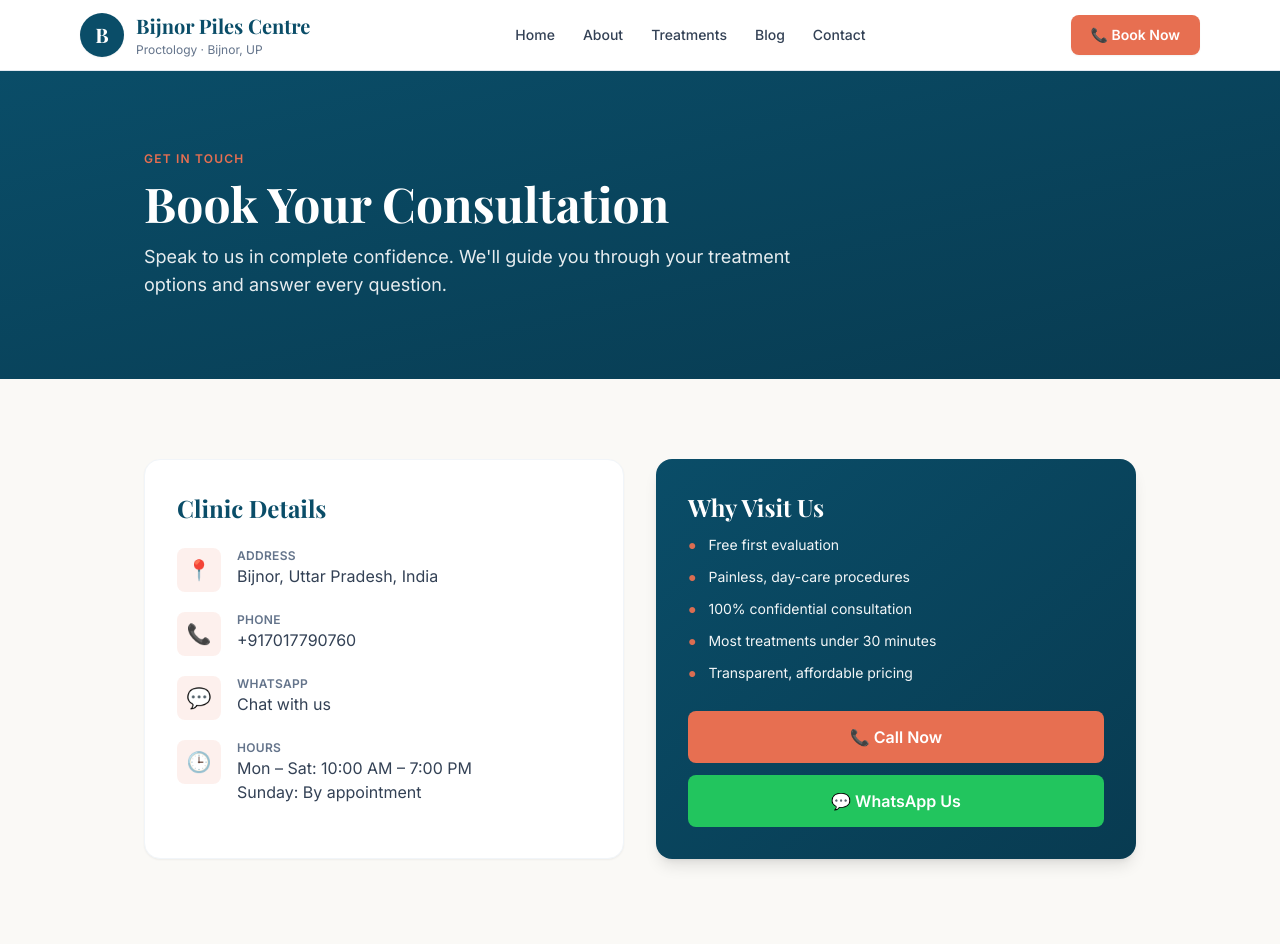
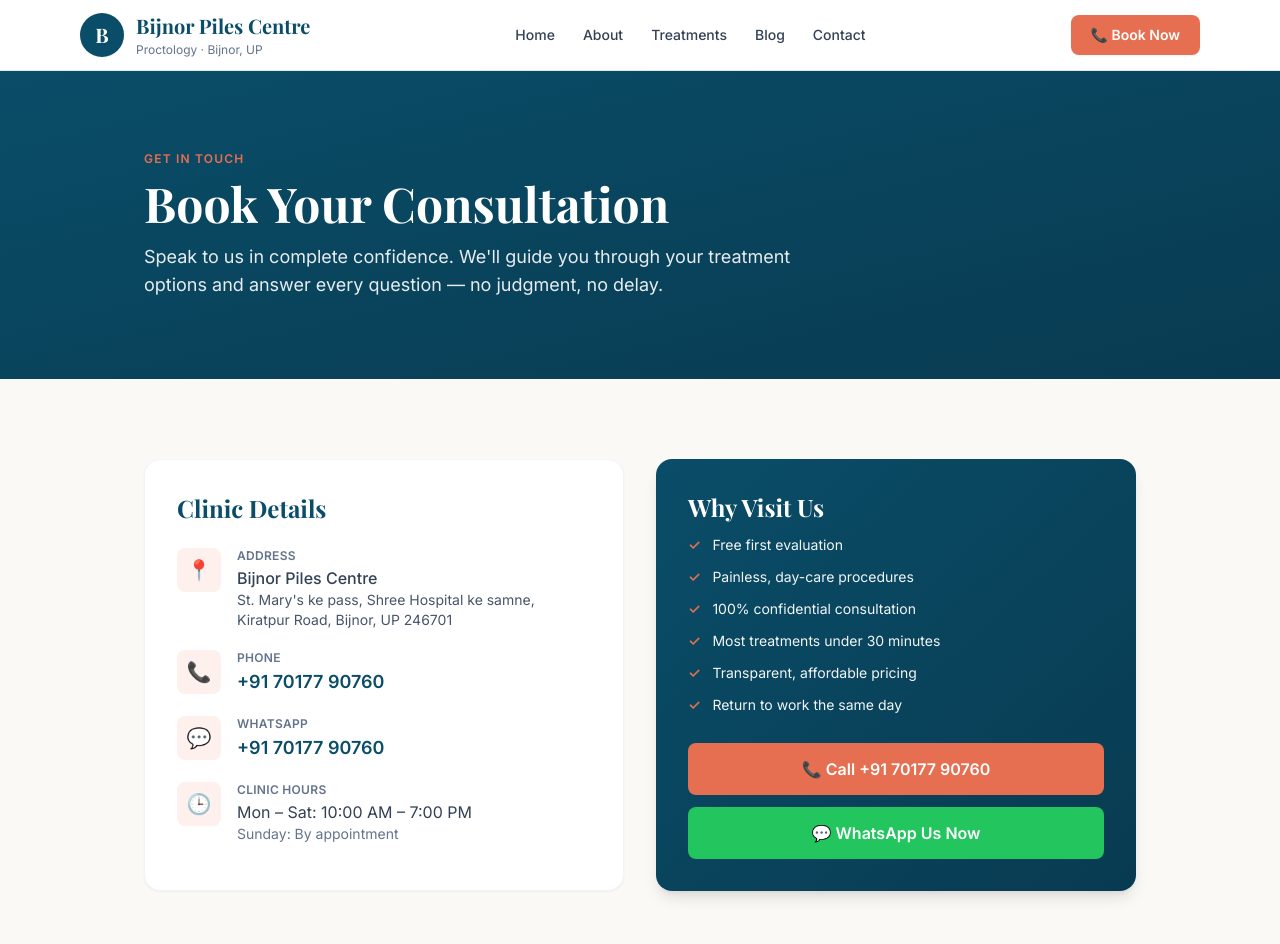
Before and after one commit to kumarparmod23/bijnorpilescentre, a Jekyll site: the page built from contact.md, in a window 1280 px wide and 1400 px high. Shown: the top 944 px of the window. Built offline with Jekyll 4.4.1, drawn with Linux system fonts in a browser that asks for light colours; nearby versions of some CDN libraries; some of the changed text lies outside the part shown.

Commit message:
fix: buttons, phone, address, map — contact.md

```diff
--- a/contact.md
+++ b/contact.md
@@ -2,78 +2,116 @@
 layout: default
 title: Contact & Book Consultation — Bijnor Piles Centre
 permalink: /contact/
-description: Book a consultation at Bijnor Piles Centre — call, WhatsApp or visit our clinic in Bijnor, Uttar Pradesh.
+description: Book a consultation at Bijnor Piles Centre — call or WhatsApp +91 70177 90760. Located near St. Mary's, opposite Shree Hospital, Kiratpur Road, Bijnor.
 ---
 
 <section class="bg-gradient-to-br from-primary to-primary-dark text-white">
   <div class="max-w-5xl mx-auto px-4 py-14 md:py-20">
     <div class="text-accent font-semibold text-xs uppercase tracking-widest mb-3">Get In Touch</div>
     <h1 class="font-serif text-4xl md:text-5xl font-bold mb-4">Book Your Consultation</h1>
-    <p class="text-lg opacity-90 max-w-2xl">Speak to us in complete confidence. We'll guide you through your treatment options and answer every question.</p>
+    <p class="text-lg opacity-90 max-w-2xl">Speak to us in complete confidence. We'll guide you through your treatment options and answer every question — no judgment, no delay.</p>
   </div>
 </section>
 
 <section class="py-14 md:py-20">
-  <div class="max-w-5xl mx-auto px-4 grid md:grid-cols-2 gap-8">
+  <div class="max-w-5xl mx-auto px-4 grid md:grid-cols-2 gap-8 mb-12">
+
+    <!-- Info card -->
     <div class="bg-white rounded-2xl border border-slate-100 shadow-sm p-8">
       <h2 class="font-serif text-2xl font-bold text-primary mb-6">Clinic Details</h2>
       <div class="space-y-5 text-slate-700">
         <div class="flex gap-4">
           <div class="w-11 h-11 rounded-lg bg-accent/10 text-accent flex items-center justify-center text-xl flex-shrink-0">📍</div>
           <div>
-            <div class="text-xs uppercase tracking-wide text-slate-500 font-semibold">Address</div>
-            <div>Bijnor, Uttar Pradesh, India</div>
+            <div class="text-xs uppercase tracking-wide text-slate-500 font-semibold mb-0.5">Address</div>
+            <div class="font-medium">Bijnor Piles Centre</div>
+            <div class="text-sm text-slate-600">St. Mary's ke pass, Shree Hospital ke samne,<br>Kiratpur Road, Bijnor, UP 246701</div>
           </div>
         </div>
         <div class="flex gap-4">
           <div class="w-11 h-11 rounded-lg bg-accent/10 text-accent flex items-center justify-center text-xl flex-shrink-0">📞</div>
           <div>
-            <div class="text-xs uppercase tracking-wide text-slate-500 font-semibold">Phone</div>
-            <a href="tel:{{ site.clinic.phone }}" class="hover:text-accent">{{ site.clinic.phone }}</a>
+            <div class="text-xs uppercase tracking-wide text-slate-500 font-semibold mb-0.5">Phone</div>
+            <a href="tel:+917017790760" class="font-semibold text-primary hover:text-accent transition text-lg">+91 70177 90760</a>
           </div>
         </div>
         <div class="flex gap-4">
           <div class="w-11 h-11 rounded-lg bg-accent/10 text-accent flex items-center justify-center text-xl flex-shrink-0">💬</div>
           <div>
-            <div class="text-xs uppercase tracking-wide text-slate-500 font-semibold">WhatsApp</div>
-            <a href="https://wa.me/{{ site.clinic.whatsapp | remove: '+' | remove: '-' }}" class="hover:text-accent">Chat with us</a>
+            <div class="text-xs uppercase tracking-wide text-slate-500 font-semibold mb-0.5">WhatsApp</div>
+            <a href="https://wa.me/917017790760" class="font-semibold text-primary hover:text-accent transition text-lg">+91 70177 90760</a>
           </div>
         </div>
         <div class="flex gap-4">
           <div class="w-11 h-11 rounded-lg bg-accent/10 text-accent flex items-center justify-center text-xl flex-shrink-0">🕒</div>
           <div>
-            <div class="text-xs uppercase tracking-wide text-slate-500 font-semibold">Hours</div>
-            <div>Mon – Sat: 10:00 AM – 7:00 PM<br>Sunday: By appointment</div>
+            <div class="text-xs uppercase tracking-wide text-slate-500 font-semibold mb-0.5">Clinic Hours</div>
+            <div>Mon – Sat: 10:00 AM – 7:00 PM</div>
+            <div class="text-sm text-slate-500">Sunday: By appointment</div>
           </div>
         </div>
       </div>
     </div>
 
-    <div class="bg-gradient-to-br from-primary to-primary-dark text-white rounded-2xl shadow-lg p-8">
-      <h2 class="font-serif text-2xl font-bold mb-3">Why Visit Us</h2>
-      <ul class="space-y-3 text-sm opacity-95 mb-7">
-        <li class="flex gap-3"><span class="text-accent">●</span> Free first evaluation</li>
-        <li class="flex gap-3"><span class="text-accent">●</span> Painless, day-care procedures</li>
-        <li class="flex gap-3"><span class="text-accent">●</span> 100% confidential consultation</li>
-        <li class="flex gap-3"><span class="text-accent">●</span> Most treatments under 30 minutes</li>
-        <li class="flex gap-3"><span class="text-accent">●</span> Transparent, affordable pricing</li>
-      </ul>
+    <!-- CTA card -->
+    <div class="bg-gradient-to-br from-primary to-primary-dark text-white rounded-2xl shadow-lg p-8 flex flex-col justify-between">
+      <div>
+        <h2 class="font-serif text-2xl font-bold mb-3">Why Visit Us</h2>
+        <ul class="space-y-3 text-sm opacity-95 mb-7">
+          <li class="flex gap-3"><span class="text-accent font-bold">✓</span> Free first evaluation</li>
+          <li class="flex gap-3"><span class="text-accent font-bold">✓</span> Painless, day-care procedures</li>
+          <li class="flex gap-3"><span class="text-accent font-bold">✓</span> 100% confidential consultation</li>
+          <li class="flex gap-3"><span class="text-accent font-bold">✓</span> Most treatments under 30 minutes</li>
+          <li class="flex gap-3"><span class="text-accent font-bold">✓</span> Transparent, affordable pricing</li>
+          <li class="flex gap-3"><span class="text-accent font-bold">✓</span> Return to work the same day</li>
+        </ul>
+      </div>
       <div class="space-y-3">
-        <a href="tel:{{ site.clinic.phone }}" class="block bg-accent hover:bg-accent-dark text-white text-center py-3.5 rounded-lg font-semibold transition">📞 Call Now</a>
-        <a href="https://wa.me/{{ site.clinic.whatsapp | remove: '+' | remove: '-' }}" class="block bg-green-500 hover:bg-green-600 text-white text-center py-3.5 rounded-lg font-semibold transition">💬 WhatsApp Us</a>
+        <a href="tel:+917017790760" class="flex items-center justify-center gap-2 bg-accent hover:bg-accent-dark text-white py-3.5 rounded-lg font-semibold transition text-base">
+          📞 Call +91 70177 90760
+        </a>
+        <a href="https://wa.me/917017790760" class="flex items-center justify-center gap-2 bg-green-500 hover:bg-green-600 text-white py-3.5 rounded-lg font-semibold transition text-base">
+          💬 WhatsApp Us Now
+        </a>
       </div>
     </div>
+  </div>
+
+  <!-- Map -->
+  <div class="max-w-5xl mx-auto px-4">
+    <h2 class="font-serif text-2xl font-bold text-primary mb-4">Find Us on the Map</h2>
+    <div class="rounded-2xl overflow-hidden border border-slate-200 shadow-sm">
+      <iframe
+        src="https://www.google.com/maps/embed?pb=!1m18!1m12!1m3!1d3476.220317385477!2d78.14744977452602!3d29.393110349138556!2m3!1f0!2f0!3f0!3m2!1i1024!2i768!4f13.1!3m3!1m2!1s0x390befd6fca62cf9%3A0xb1f472bdb257bf06!2sBijnor%20Piles%20Centre!5e0!3m2!1sen!2sin!4v1775625164739!5m2!1sen!2sin"
+        width="100%" height="420" style="border:0; display:block;"
+        allowfullscreen="" loading="lazy"
+        referrerpolicy="no-referrer-when-downgrade">
+      </iframe>
+    </div>
+    <p class="text-sm text-slate-500 mt-3 text-center">St. Mary's ke pass, Shree Hospital ke samne, Kiratpur Road, Bijnor</p>
   </div>
 </section>
 
 <script type="application/ld+json">
 {
-  "@context":"https://schema.org",
-  "@type":"MedicalBusiness",
-  "name":"Bijnor Piles Centre",
-  "address":{"@type":"PostalAddress","addressLocality":"Bijnor","addressRegion":"UP","addressCountry":"IN"},
-  "telephone":"{{ site.clinic.phone }}",
-  "medicalSpecialty":"Proctology",
-  "openingHours":"Mo-Sa 10:00-19:00"
+  "@context": "https://schema.org",
+  "@type": "MedicalBusiness",
+  "name": "Bijnor Piles Centre",
+  "address": {
+    "@type": "PostalAddress",
+    "streetAddress": "St. Mary's ke pass, Shree Hospital ke samne, Kiratpur Road",
+    "addressLocality": "Bijnor",
+    "addressRegion": "UP",
+    "postalCode": "246701",
+    "addressCountry": "IN"
+  },
+  "telephone": "+917017790760",
+  "medicalSpecialty": "Proctology",
+  "openingHours": "Mo-Sa 10:00-19:00",
+  "geo": {
+    "@type": "GeoCoordinates",
+    "latitude": "29.393110",
+    "longitude": "78.147449"
+  }
 }
 </script>
```
